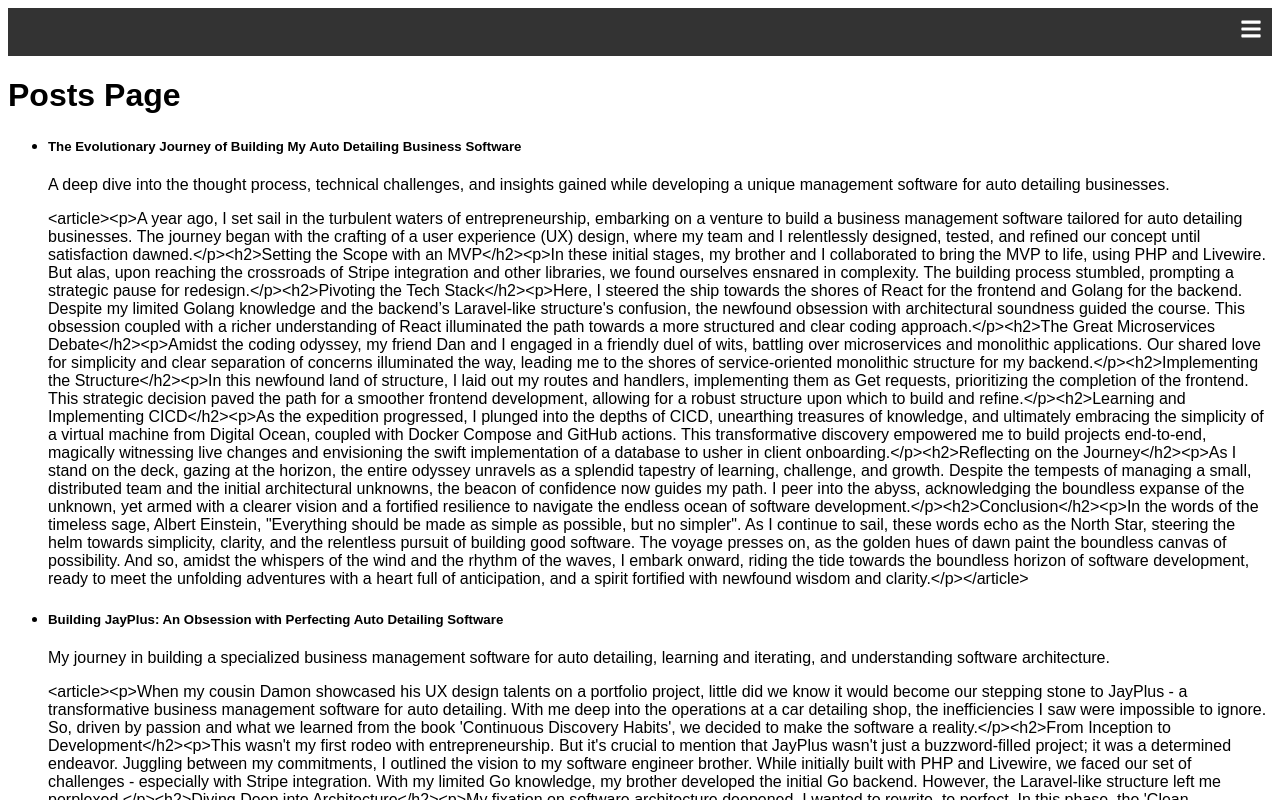
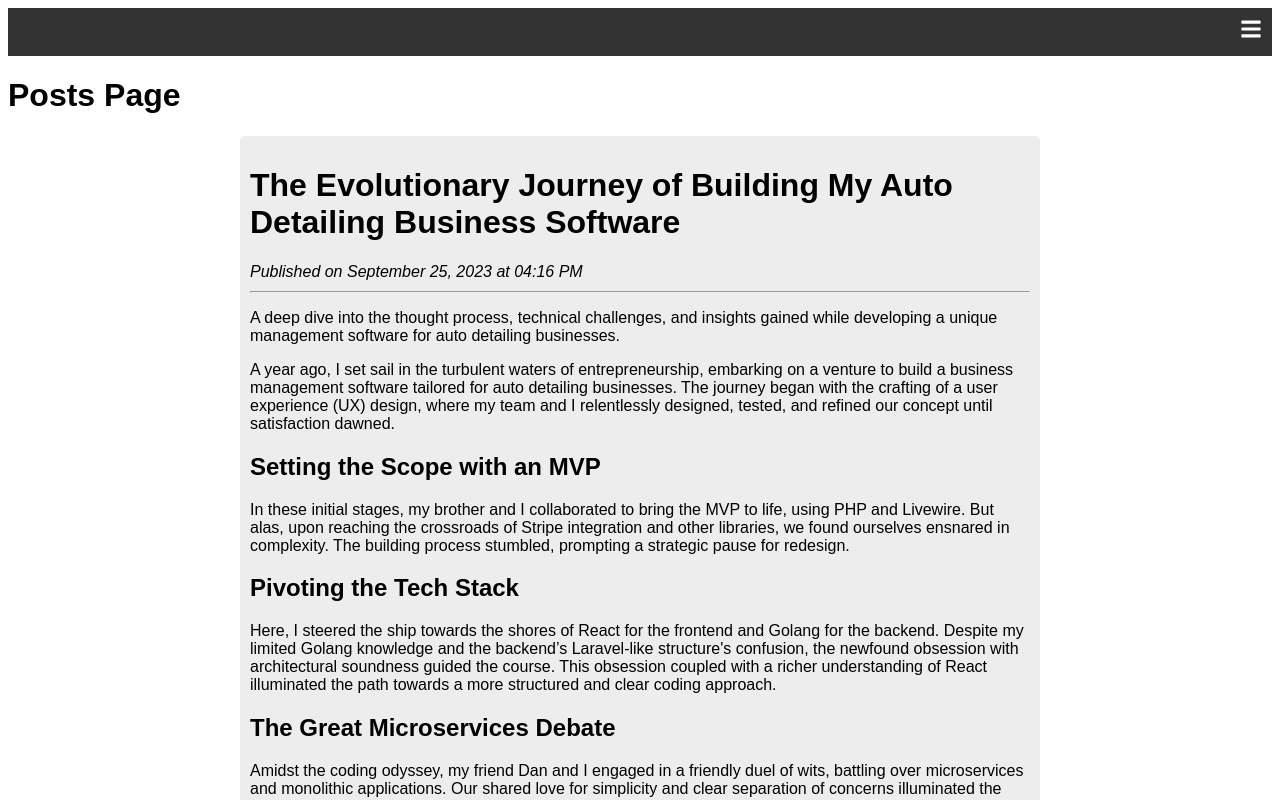
Before and after one commit to bencyrus/portfolio, a React (Create React App) app in the folder frontend/: page /swe/posts in a window 1280 px wide. Shown: the top 800 px of the page. Built offline with nearby package versions, Linux system fonts and the light colour scheme.

Commit message:
added posts page

```diff
--- a/frontend/src/pages/PostsPage.tsx
+++ b/frontend/src/pages/PostsPage.tsx
@@ -8,15 +8,37 @@ const PostsPage = ({ posts }: PostsPageProps) => {
     return (
         <div>
             <h1>Posts Page</h1>
-            <ul>
-                {posts.map((post) => (
-                    <li>
-                        <h5>{post.title}</h5>
-                        <p>{post.summary}</p>
-                        <p>{post.body}</p>
-                    </li>
-                ))}
-            </ul>
+            {posts.map((post) => (
+                <div
+                    style={{
+                        width: '100%',
+                        maxWidth: '800px',
+                        margin: '0 auto',
+                        backgroundColor: '#ededed',
+                        padding: '10px',
+                        borderRadius: '5px',
+                        boxSizing: 'border-box',
+                        marginBottom: '20px',
+                    }}>
+                    <header>
+                        <h1>{post?.title}</h1>
+                        <div style={{ fontStyle: 'italic', marginBottom: '10px' }}>
+                            Published on{' '}
+                            {new Date(post.created_at).toLocaleDateString('en-US', {
+                                year: 'numeric',
+                                month: 'long',
+                                day: 'numeric',
+                                hour: '2-digit',
+                                minute: '2-digit',
+                            })}
+                        </div>
+                        <hr />
+                        <p>{post?.summary}</p>
+                    </header>
+
+                    {post?.body && <div dangerouslySetInnerHTML={{ __html: post.body }} />}
+                </div>
+            ))}
         </div>
     )
 }
```
